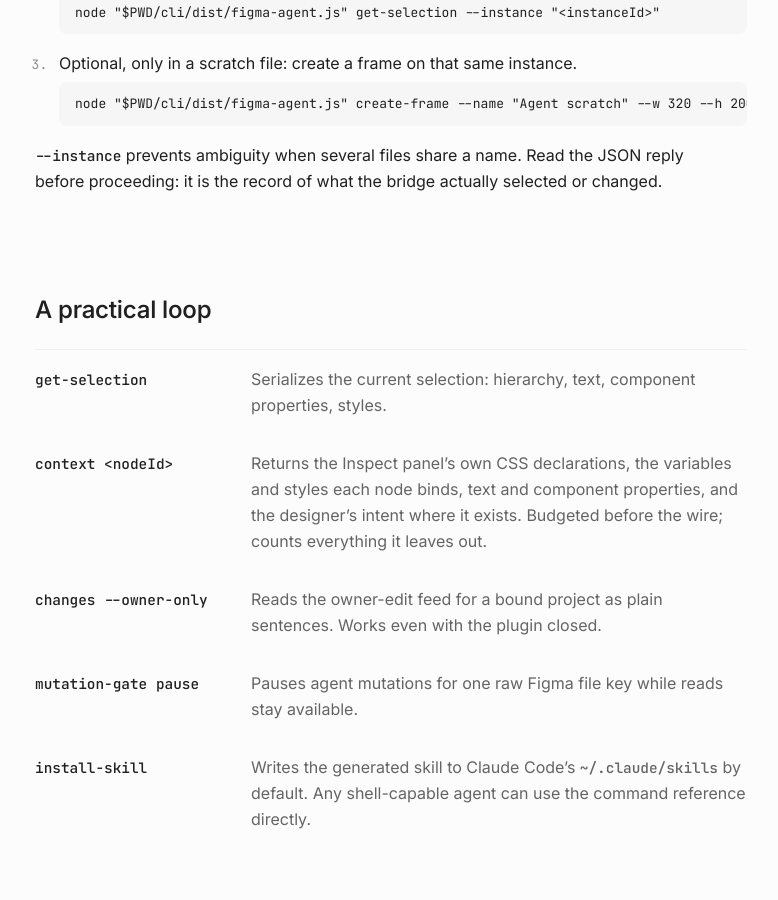
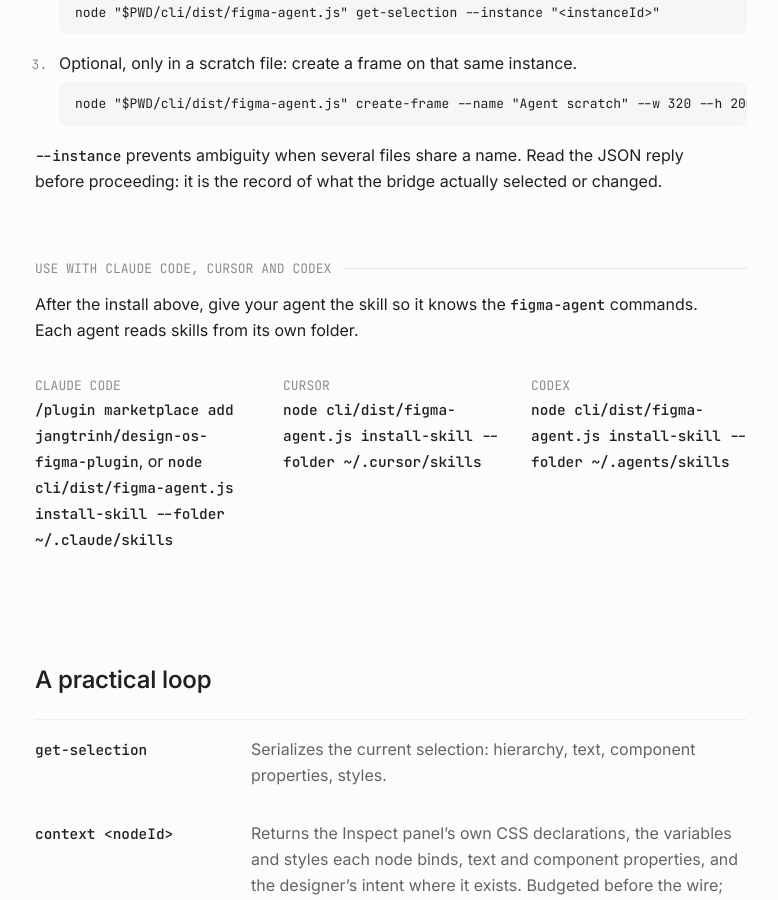
Before and after one commit to jangtrinh/design-os-figma-plugin, a Jekyll site: the page built from docs/index.html, in a window 1280 px wide and 900 px high, scrolled down 2998 px. Shown: the whole window, without its empty margins (249-1027 px from the left). Built offline with Jekyll 4.4.1, drawn with Linux system fonts in a browser that asks for light colours.

Commit message:
docs(geo): fix CLI commands, add Use-with-agents + FAQ, HowTo schema, llms.txt sections

```diff
--- a/docs/index.html
+++ b/docs/index.html
@@ -45,6 +45,22 @@
         { "@type": "Question", "name": "Does it need a paid Figma seat?", "acceptedAnswer": { "@type": "Answer", "text": "No. It uses the Public Plugin API in Figma Desktop. It needs edit access to the file for writes, and an imported plugin running in Figma Desktop." } },
         { "@type": "Question", "name": "Can the agent undo its own work?", "acceptedAnswer": { "@type": "Answer", "text": "Yes, for typed mutations: each one seals its own undo step, so ⌘Z rolls back one change, not a whole session." } },
         { "@type": "Question", "name": "Does it replace Figma’s official MCP server?", "acceptedAnswer": { "@type": "Answer", "text": "No. They coexist. The official MCP is the better tool for Code Connect, cross-library search, design-to-code and working with Figma Desktop closed. This bridge writes to the open file on Figma Free." } }
+      ]
+    },
+    {
+      "@type": "HowTo",
+      "name": "Use design-os-figma-plugin with Claude Code, Cursor or Codex",
+      "description": "Build the figma-agent CLI, import the plugin into Figma Desktop, install the skill for your agent, and make a first read-only request.",
+      "tool": [
+        { "@type": "HowToTool", "name": "Node.js 22" },
+        { "@type": "HowToTool", "name": "Figma Desktop" }
+      ],
+      "step": [
+        { "@type": "HowToStep", "position": 1, "name": "Build the CLI and plugin", "text": "Clone the repository, then run npm ci and npm run build from the repository root." },
+        { "@type": "HowToStep", "position": 2, "name": "Import the plugin", "text": "In Figma Desktop choose Plugins, Development, Import plugin from manifest, then select plugin/manifest.json. Open it in a scratch file first." },
+        { "@type": "HowToStep", "position": 3, "name": "Install the skill for your agent", "text": "Run node cli/dist/figma-agent.js install-skill with --folder ~/.claude/skills for Claude Code, ~/.cursor/skills for Cursor, or ~/.agents/skills for Codex." },
+        { "@type": "HowToStep", "position": 4, "name": "Check the connection", "text": "Run node cli/dist/figma-agent.js status --wait --timeout 60 and confirm it reports the scratch file you opened." },
+        { "@type": "HowToStep", "position": 5, "name": "Make a first read-only request", "text": "Select a frame, copy the instanceId from status, and run get-selection with --instance set to that id." }
       ]
     }
   ]
@@ -149,6 +165,16 @@
       <p><code>--instance</code> prevents ambiguity when several files share a name. Read the JSON reply before proceeding: it is the record of what the bridge actually selected or changed.</p>
     </section>
 
+    <section id="use-with" data-pace="tight" aria-labelledby="usewith-h">
+      <h2 id="usewith-h" class="ds-heading" data-level="3">Use with Claude Code, Cursor and Codex</h2>
+      <p>After the install above, give your agent the skill so it knows the <code>figma-agent</code> commands. Each agent reads skills from its own folder.</p>
+      <dl class="facts">
+        <div><dt>Claude Code</dt><dd><code>/plugin marketplace add jangtrinh/design-os-figma-plugin</code>, or <code>node cli/dist/figma-agent.js install-skill --folder ~/.claude/skills</code></dd></div>
+        <div><dt>Cursor</dt><dd><code>node cli/dist/figma-agent.js install-skill --folder ~/.cursor/skills</code></dd></div>
+        <div><dt>Codex</dt><dd><code>node cli/dist/figma-agent.js install-skill --folder ~/.agents/skills</code></dd></div>
+      </dl>
+    </section>
+
     <section id="loop" aria-labelledby="loop-h">
       <h2 id="loop-h" class="ds-heading" data-level="2">A practical loop</h2>
       <div class="register">
```
Also changed, not shown: CONTRIBUTING.md (+1 -1 lines), commands/doctor.md (+1 -1 lines), docs/cookbook.md (+2 -2 lines), docs/llms.txt (+17 -0 lines), llms.txt (+17 -0 lines), prompts/doctor.md (+1 -1 lines), README.md.
